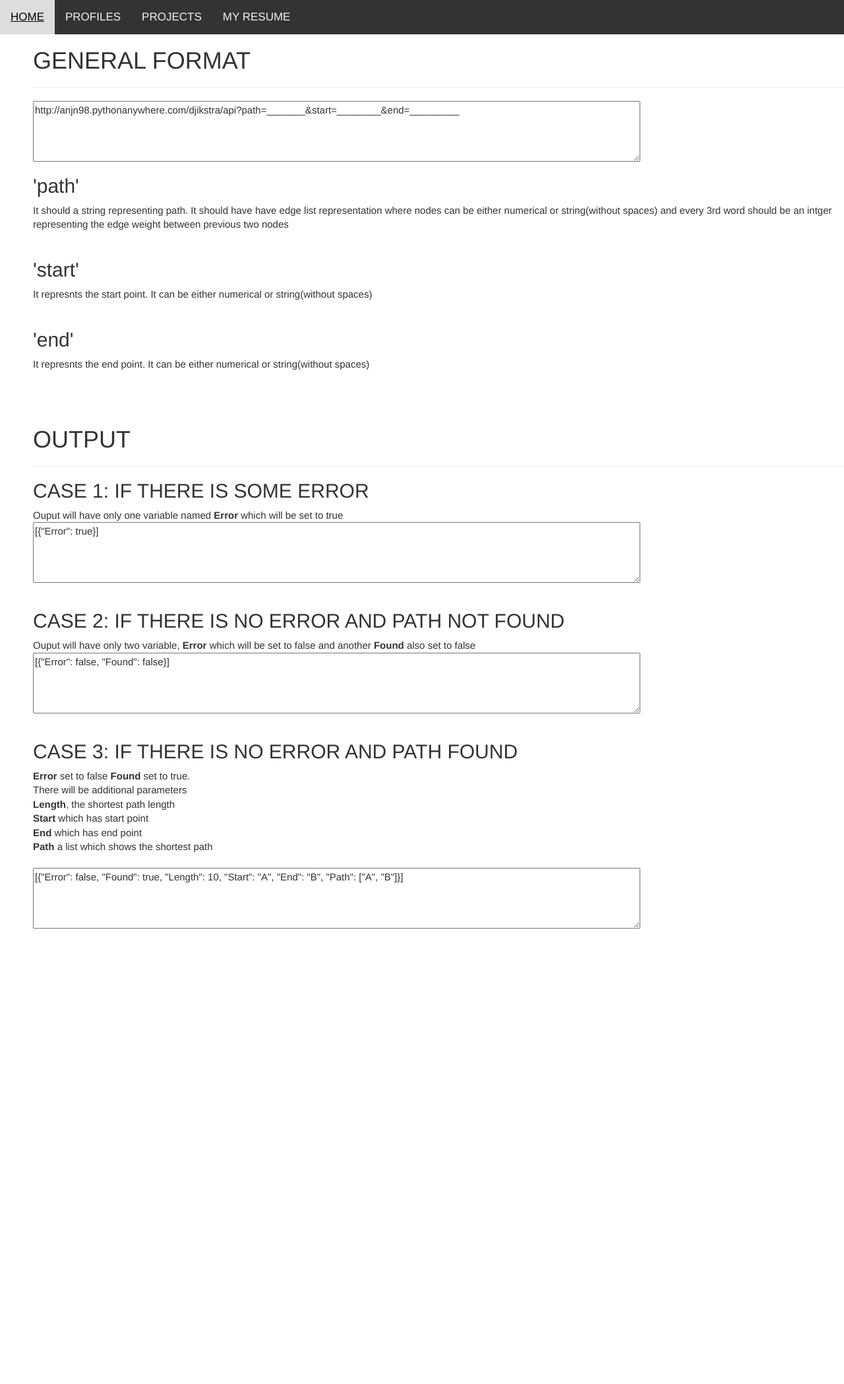
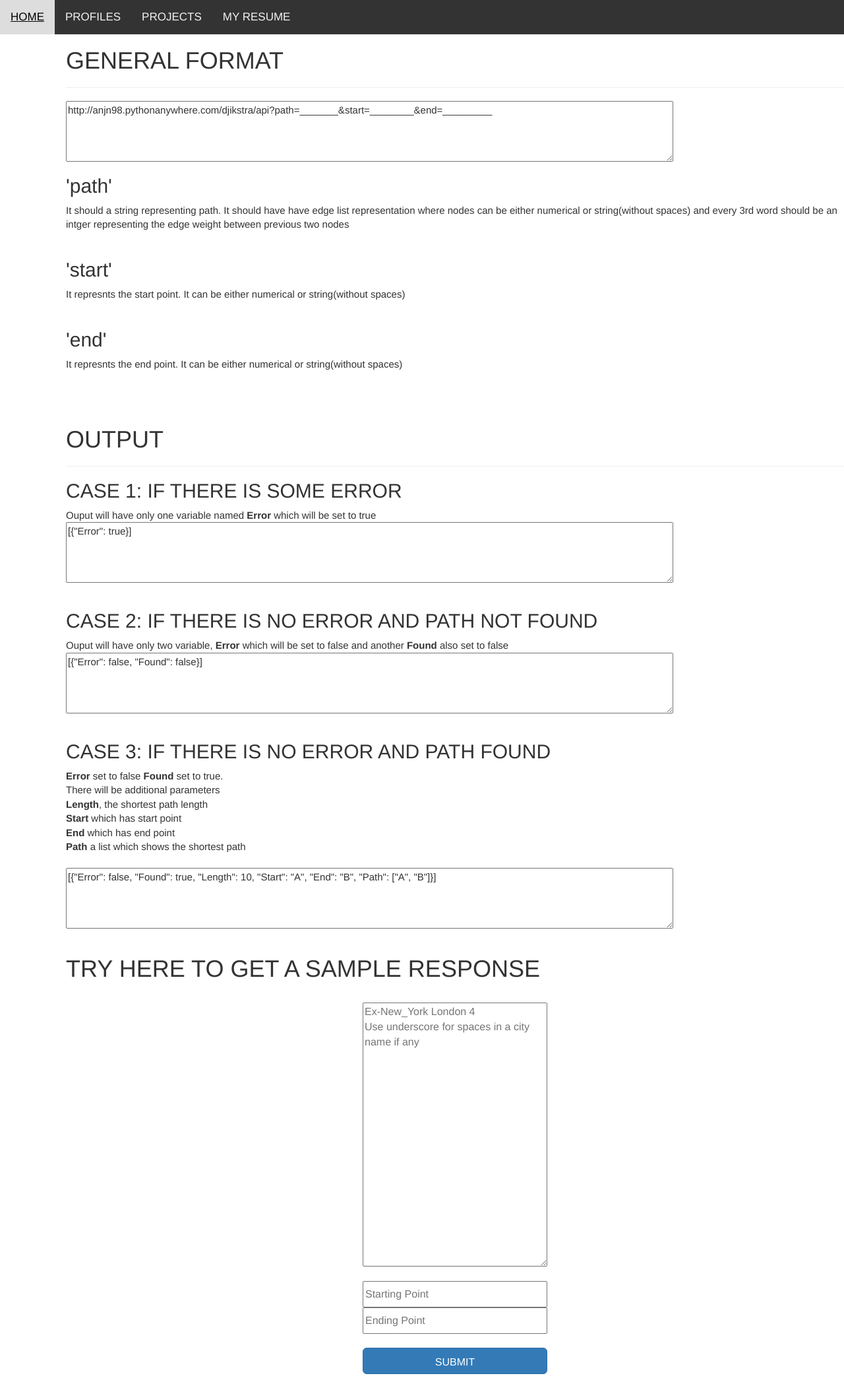
Before and after one commit to anjn98/graph-algos, a Django app: page /djikstra/api_doc in a window 1280 px wide. Shown: the whole page at 66% size. Before the commit the page ends 1407 px from the top, so only its background shows below. Run offline with Django 3.2, Linux system fonts and the light colour scheme; some libraries are stand-ins or nearby versions.

Commit message:
added djiktsra api FULL

```diff
--- a/templates/djikstra/api_doc.html
+++ b/templates/djikstra/api_doc.html
@@ -4,7 +4,7 @@
 
 <style>
 div.ex1 {
-  padding-left: 50px;
+  padding-left: 100px;
   font-size: 15px;
 }
 </style>
@@ -67,8 +67,29 @@ There will be additional parameters<br>
 <br><br>
 
 
+<h1>TRY HERE TO GET A SAMPLE RESPONSE</h1>
+
+
+<form action="api" method="get" id="sysForm" ALIGN='CENTER' >{% csrf_token %}
+<br>
+
+
+<textarea placeholder="Ex-New_York London 4                               Use underscore for spaces in a city name if any" name="path" style="font-size: 12pt; height: 400px; width:280px; "  required ></textarea><br><br>
+
+<input type='text' placeholder="Starting Point" name="start" style="font-size: 12pt; height: 40px; width:280px; " required><br>
+<input type='text' placeholder="Ending Point" name="end" style="font-size: 12pt; height: 40px; width:280px; " required ><br><br>
+
+<button type="submit" class="btn btn-primary btn-lg" action='submit' value='SUBMIT' style="font-size: 12pt; height: 40px; width:280px; ">SUBMIT</button>
+</form>
+
+
+
+
+
 </div>
 
 
 
+
+
 {% endblock %}
```
